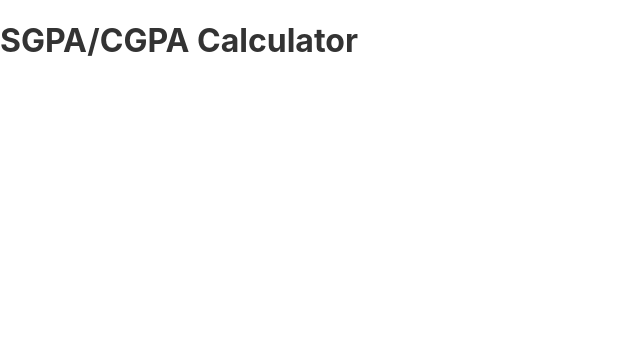
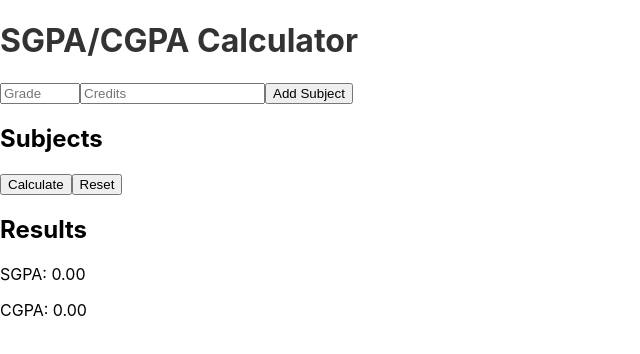
Before and after one commit to garvkhatrii/cgpa-sgpa-calculator, a React (Create React App) app: page / in a window 1280 px wide. Shown: the top 354 px of the page, without its empty margins (0-640 px from the left). Built offline with nearby package versions, Linux system fonts and the light colour scheme; the HTML template or start-up script is replaced by a standard one.

Commit message:
Logics / components Integration

```diff
--- a/src/App.js
+++ b/src/App.js
@@ -1,10 +1,57 @@
-import React from 'react';
+import React, { useState } from 'react';
 import './App.css';
+import SubjectForm from './components/SubjectForm';
+import SubjectList from './components/SubjectList';
+import ResultDisplay from './components/ResultDisplay';
+import Buttons from './components/Buttons';
 
 function App() {
+  const [subjects, setSubjects] = useState([]);
+  const [sgpa, setSgpa] = useState(0);
+  const [cgpa, setCgpa] = useState(0);
+
+  const addSubject = (subject) => {
+    setSubjects([...subjects, subject]);
+  };
+
+  const removeSubject = (index) => {
+    const newSubjects = subjects.filter((_, i) => i !== index);
+    setSubjects(newSubjects);
+  };
+
+  const calculateResult = () => {
+    if(subjects.length === 0){
+      alert('No subject to calculate!');
+      return;
+    }
+
+    const totalGradePoints = subjects.reduce(
+      (sum, subject) => sum + subject.grade * subject.credits,
+      0
+    );
+
+    const totalCredits = subjects.reduce((sum, subject) => sum + subject.credits, 0);
+    const calculatedSgpa = totalGradePoints / totalCredits;
+    const calculatedCgpa = calculatedSgpa;
+
+    setSgpa(calculatedSgpa);
+    setCgpa(calculatedCgpa);
+  };
+
+  const resetData = () => {
+    setSubjects([]);
+    setSgpa(0);
+    setCgpa(0);
+  }
+
+
   return (
     <div>
       <h1>SGPA/CGPA Calculator</h1>
+      <SubjectForm addSubject={addSubject} />
+      <SubjectList subjects={subjects} removeSubject={removeSubject} />
+      <Buttons calculateResult={calculateResult} resetData={resetData} />
+      <ResultDisplay sgpa={sgpa} cgpa={cgpa} />
     </div>
   );
 }
```
